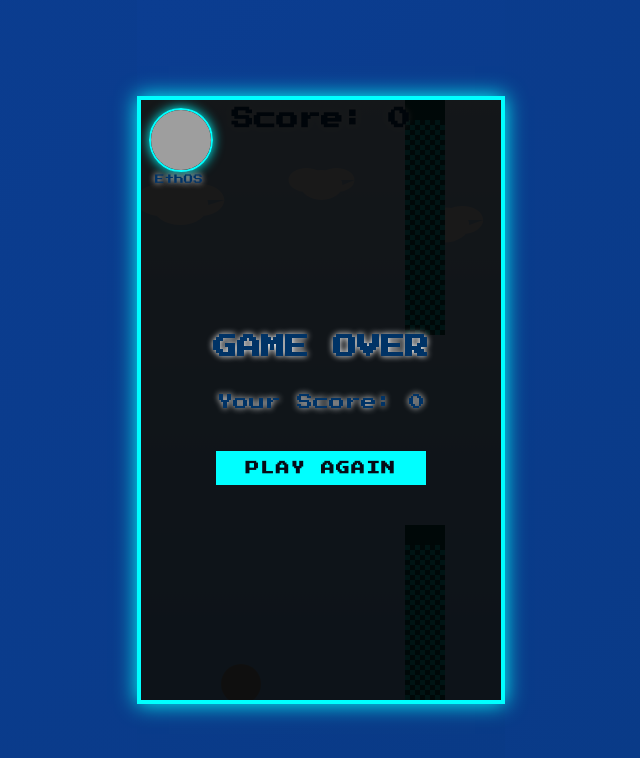
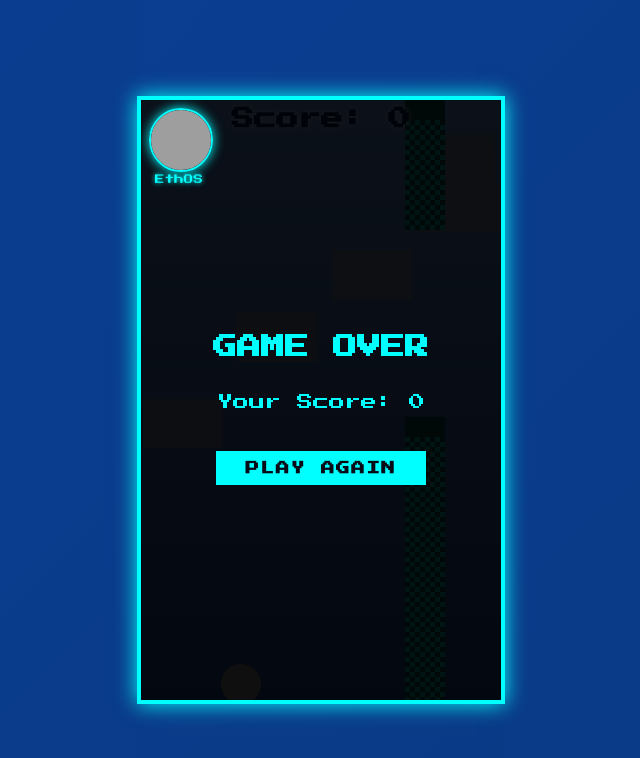
Before and after one commit to testajabandgda/ETHOSFLAPY, a plain HTML site: page index.html in a window 1280 px wide. Both pictures are taken after a click on the button "START GAME". Shown: the whole page, without its empty margins (319-959 px from the left). Drawn offline with Linux system fonts and the light colour scheme; grey boxes are pictures that could not be loaded.

Commit message:
index.html

```diff
--- a/index.html
+++ b/index.html
@@ -27,7 +27,7 @@
     position: relative;
     width: 360px;
     height: 600px;
-    background: linear-gradient(to top, #80c1ff 0%, #c9e7ff 100%);
+    background: #070b16;
     border: 4px solid #00ffff;
     overflow: hidden;
     box-shadow: 0 0 20px #00ffff;
@@ -35,7 +35,7 @@
   }
   canvas {
     display: block;
-    background: transparent;
+    background: #70a6ff; /* Retro sky blue */
     image-rendering: pixelated;
   }
   #score {
@@ -45,7 +45,7 @@
     transform: translateX(-50%);
     font-size: 1.4rem;
     font-weight: 700;
-    color: #003366;
+    color: #002366; /* darker blue for better contrast */
     text-shadow: 0 0 6px #ffffff;
     user-select:none;
     z-index: 5;
@@ -162,7 +162,6 @@
     image-rendering: pixelated;
     z-index: 20;
   }
-
   /* Text under top-left logo */
   #logoText {
     position: absolute;
@@ -170,10 +169,10 @@
     left: 8px;
     width: 60px;
     text-align: center;
+    font-family: 'Press Start 2P', cursive;
     font-size: 0.6rem;
-    color: #003366;
-    text-shadow: 0 0 6px #ffffff;
-    font-family: 'Press Start 2P', cursive;
+    color: #00ffff;
+    text-shadow: 0 0 5px #00ffff;
     user-select: none;
     pointer-events: none;
     z-index: 20;
@@ -192,13 +191,13 @@
   <div id="score" aria-live="polite" aria-atomic="true">Score: 0</div>
 
   <div id="menu" role="dialog" aria-modal="true" aria-labelledby="menuTitle">
-    <h1 id="menuTitle" style="color:#003366; text-shadow: 0 0 6px #ffffff;">EthOS Flappy Bird</h1>
+    <h1 id="menuTitle" style="color:#00ffff;">EthOS Flappy Bird</h1>
     <button id="startBtn" aria-label="Start Game">START GAME</button>
   </div>
 
   <div id="endScreen" role="dialog" aria-modal="true" aria-labelledby="endTitle" style="display:none;">
-    <h2 id="endTitle" style="color:#003366; text-shadow: 0 0 6px #ffffff;">GAME OVER</h2>
-    <p id="finalScore" style="color:#003366; text-shadow: 0 0 6px #ffffff;">Your Score: 0</p>
+    <h2 id="endTitle" style="color:#00ffff;">GAME OVER</h2>
+    <p id="finalScore" style="color:#00ffff;">Your Score: 0</p>
     <button id="restartBtn" aria-label="Play Again">PLAY AGAIN</button>
   </div>
 
@@ -241,13 +240,6 @@
   const width = canvas.width;
   const height = canvas.height;
 
-  // Cloud variables
-  const clouds = [
-    {x: 10, y: 100, speed: 0.3, size: 40},
-    {x: 150, y: 80, speed: 0.5, size: 30},
-    {x: 280, y: 120, speed: 0.2, size: 35}
-  ];
-
   const birdImage = new Image();
   birdImage.src = "https://pbs.twimg.com/profile_images/1927690030455341057/pAFgpio-_400x400.jpg";
 
@@ -284,15 +276,6 @@
     endScreen.style.display = 'none';
     menu.style.display = 'none';
     popup.style.display = 'none';
-  }
-
-  function drawCloud(x, y, size) {
-    ctx.fillStyle = '#ffffff';
-    ctx.beginPath();
-    ctx.ellipse(x, y, size * 0.6, size * 0.4, 0, 0, Math.PI * 2);
-    ctx.ellipse(x + size * 0.5, y + 5, size * 0.7, size * 0.5, 0, 0, Math.PI * 2);
-    ctx.ellipse(x + size, y, size * 0.6, size * 0.4, 0, 0, Math.PI * 2);
-    ctx.fill();
   }
 
   function drawBird() {
@@ -342,14 +325,14 @@
   function update() {
     ctx.clearRect(0, 0, width, height);
 
-    // Draw moving clouds
-    clouds.forEach(c => {
-      drawCloud(c.x, c.y, c.size);
-      c.x += c.speed;
-      if(c.x - c.size > width) {
-        c.x = -c.size * 2;
-      }
-    });
+    // Draw retro sky gradient background with clouds
+    let gradient = ctx.createLinearGradient(0, 0, 0, height);
+    gradient.addColorStop(0, '#70a6ff');
+    gradient.addColorStop(1, '#1d4fa7');
+    ctx.fillStyle = gradient;
+    ctx.fillRect(0, 0, width, height);
+
+    drawClouds();
 
     bird.velocity += bird.gravity;
     bird.y += bird.velocity;
@@ -400,6 +383,28 @@
     }
   }
 
+  // Cloud properties
+  const cloudImage = new Image();
+  cloudImage.src = "https://i.imgur.com/rRKdbdK.png"; // simple pixel cloud png or create your own
+  let clouds = [];
+  for(let i=0; i<5; i++) {
+    clouds.push({
+      x: Math.random() * width,
+      y: Math.random() * (height/2),
+      speed: 0.3 + Math.random() * 0.3
+    });
+  }
+
+  function drawClouds() {
+    clouds.forEach(c => {
+      ctx.globalAlpha = 0.6;
+      ctx.drawImage(cloudImage, c.x, c.y, 80, 50);
+      ctx.globalAlpha = 1.0;
+      c.x -= c.speed;
+      if(c.x < -80) c.x = width;
+    });
+  }
+
   function endGameWithPopup() {
     gameRunning = false;
     endScreen.style.display = 'flex';
@@ -425,33 +430,27 @@
     popupShown = false;
   });
 
-  function startGame() {
+  closePopupBtn.addEventListener('touchstart', (e) => {
+    e.preventDefault();
+    popup.style.display = 'none';
+    popupShown = false;
+  }, {passive:false});
+
+  startBtn.addEventListener('click', () => {
     resetGame();
     gameRunning = true;
     menu.style.display = 'none';
     endScreen.style.display = 'none';
     update();
-  }
+  });
 
-  startBtn.addEventListener('click', startGame);
-  startBtn.addEventListener('touchstart', (e) => {
-    e.preventDefault();
-    startGame();
-  }, {passive: false});
-
-  function restartGame() {
+  restartBtn.addEventListener('click', () => {
     resetGame();
     gameRunning = true;
     menu.style.display = 'none';
     endScreen.style.display = 'none';
     update();
-  }
-
-  restartBtn.addEventListener('click', restartGame);
-  restartBtn.addEventListener('touchstart', (e) => {
-    e.preventDefault();
-    restartGame();
-  }, {passive: false});
+  });
 
   window.addEventListener('keydown', e => {
     if(e.code === 'Space' || e.code === 'ArrowUp') {
```
